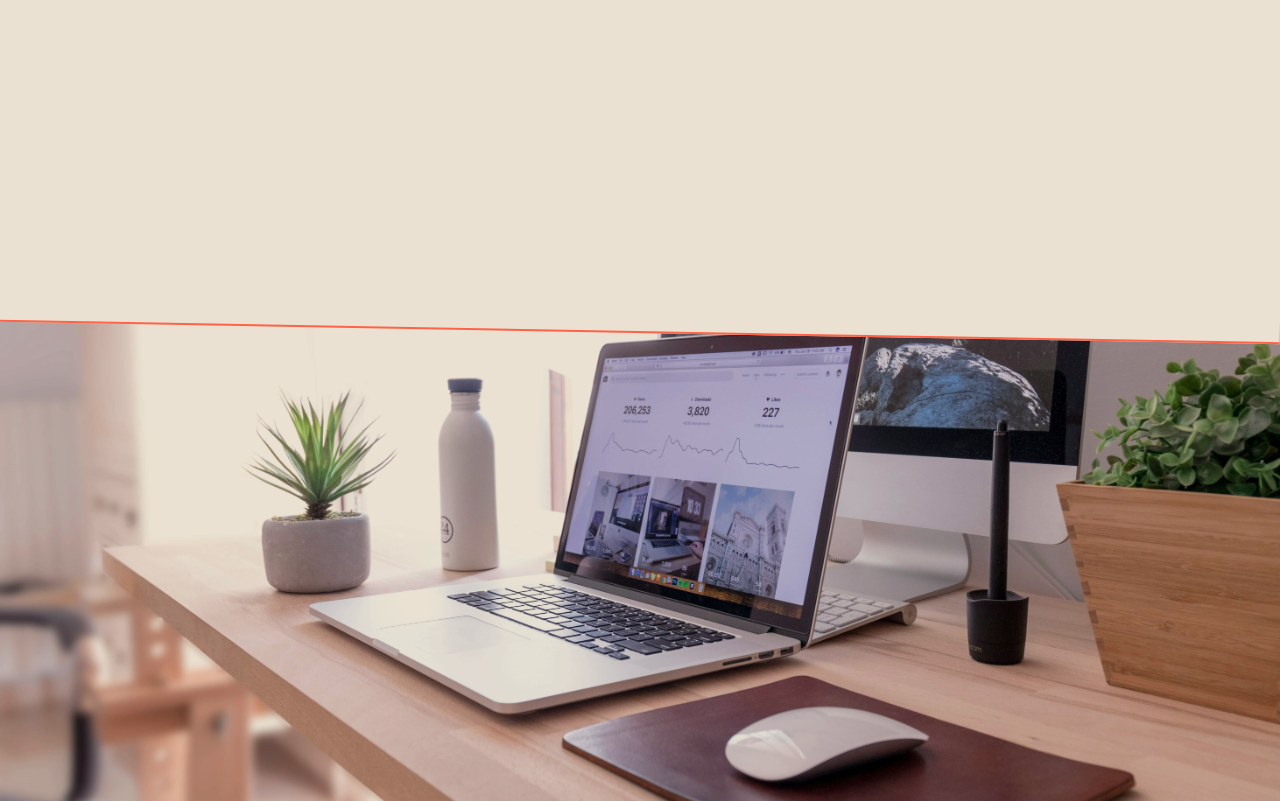
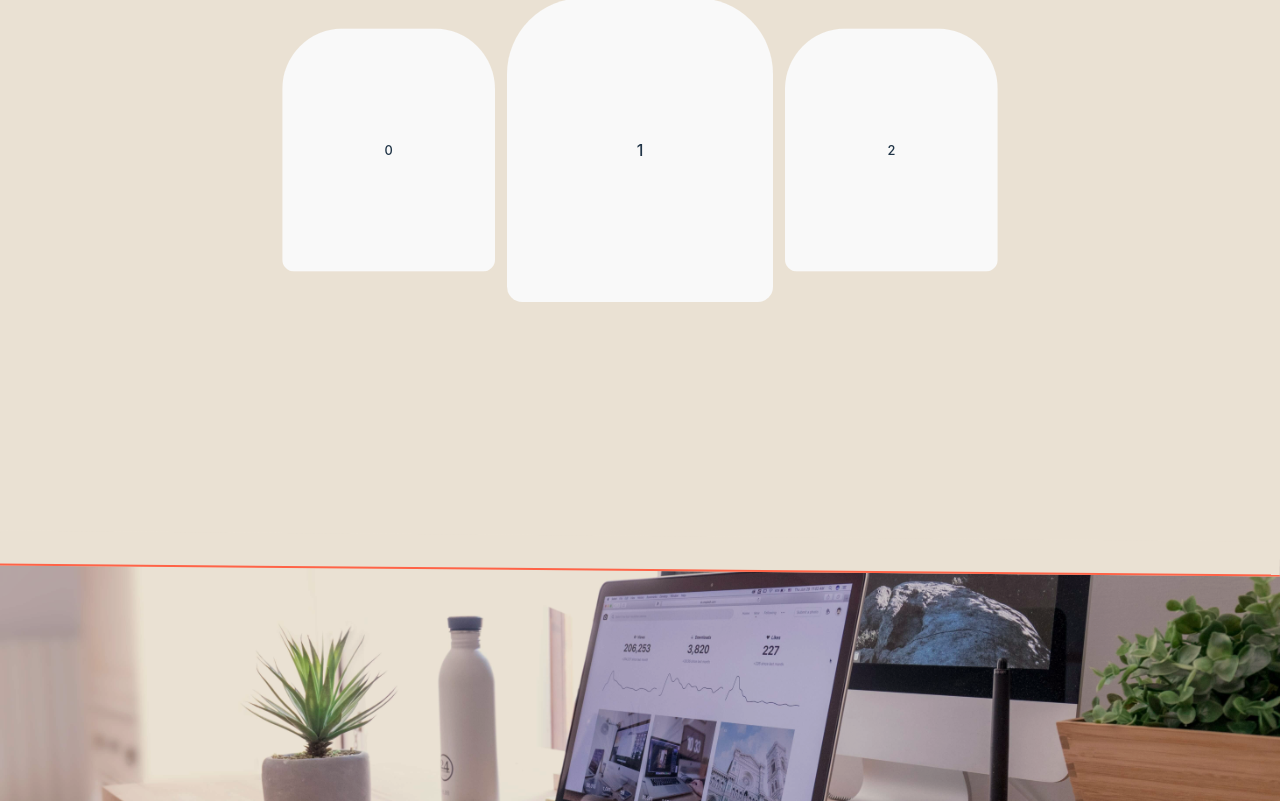
Before and after one commit to EdgarYang791203/about-me, a Vue app: page / in a window 1280 px wide. Shown: the part 1579-2380 px from the top of the page. Built offline with nearby package versions, Linux system fonts and the light colour scheme.

Commit message:
輪播區塊(未完)

```diff
--- a/src/App.vue
+++ b/src/App.vue
@@ -206,6 +206,109 @@ const numberAnimation = async () => {
 };
 // TODO: 時間動畫
 
+// TODO: 輪播
+const sideProjects = [
+  { name: "本站", id: 0 },
+  { name: "memetalk 迷因社群", id: 1 },
+  { name: "poe 拓荒攻略站", id: 2 },
+];
+
+const projectActive = ref(1);
+
+let styleList: any[] = reactive([]);
+
+const setStyle = (values: any) => {
+  if (values) {
+    const { xtrans, scale, opacity, zIndex, pIndex } = values;
+    const transform = `translate(${xtrans - 50}%, ${0 - 50}%) scale(${scale})`;
+    const newStyleList = [...styleList];
+    newStyleList[pIndex] = {
+      zIndex,
+      transform,
+      display: opacity === 0 ? "none" : "inline-block",
+      transition: "transform 0.5s",
+    };
+    Object.assign(styleList, newStyleList);
+  }
+};
+
+const mod = (n: number, m: number) => ((n % m) + m) % m;
+
+const carousel = ref(null);
+
+const arrange = (centerIndex: number) => {
+  const catesReference: any = carousel.value;
+  if (catesReference.children) {
+    styleList = [];
+    const half = (sideProjects.length - 1) / 2;
+    const before = [];
+    for (let i = centerIndex - 1; before.length < half; i--) {
+      const pIndex = mod(i, sideProjects.length);
+      before.push({
+        pIndex,
+        zIndex: 0,
+        xtrans: 0,
+        scale: 1,
+        opacity: 1,
+      });
+    }
+    const after = [];
+    for (
+      let i = centerIndex + 1;
+      after.length < sideProjects.length - before.length - 1;
+      i++
+    ) {
+      const pIndex = mod(i, sideProjects.length);
+      after.push({
+        pIndex,
+        zIndex: 0,
+        xtrans: 0,
+        scale: 1,
+        opacity: 1,
+      });
+    }
+    // console.log(before, after);
+    const centerZIndex = Math.max(before.length, after.length) + 1;
+    setStyle({
+      pIndex: centerIndex,
+      xtrans: 0,
+      scale: 1,
+      opacity: 1,
+      zIndex: centerZIndex,
+    });
+    [before, after].forEach((list: any, listIndex: number) => {
+      let parentTrans = 0;
+
+      if (list) {
+        list.forEach((item: any, i: number) => {
+          const scale = 0.8 ** (i + 1);
+          const absolute = 105 * scale * 1.125 + parentTrans;
+          parentTrans = absolute;
+          const xtrans = (listIndex === 0 ? -1 : 1) * absolute;
+          const opacity = Math.max(1 - 0.25 * (i / 2 + 1) ** 2, 0);
+          const zIndex = Math.max(before.length, after.length) - i;
+          setStyle({
+            pIndex: item.pIndex,
+            xtrans,
+            scale,
+            opacity,
+            zIndex,
+          });
+        });
+      }
+    });
+  }
+};
+
+const arrangeHandler = (id: number) => {
+  const index = sideProjects.findIndex((item) => item.id === id);
+  if (index >= 0) {
+    projectActive.value = id;
+    arrange(index);
+  }
+};
+// TODO: 輪播
+
 let timer: any = ref(null);
 
 onMounted(() => {
@@ -214,6 +317,7 @@ onMounted(() => {
   });
   introTop.value = document.getElementById("INTRO")?.offsetTop || 0;
   // setMarquee();
+  arrange(1);
   determineDecimal();
   timer.value = setInterval(() => {
     numberAnimation();
@@ -292,7 +396,7 @@ onMounted(() => {
   <div class="relative overflow-hidden w-full">
     <!-- TODO: BANNER -->
     <div
-      class="w-full h-screen bg-[url('/image/laptop.jpg')] bg-blend-multiply bg-cover bg-top bg-fixed flex flex-col justify-center px-1 relative after:content-[''] after:z-10 after:absolute after:w-full after:h-[35px] after:bg-[#f9efe1] after:bottom-[-14px] after:left-0 after:rotate-1 after:border-2 after:border-[#FF6347]"
+      class="w-full min-h-screen bg-[url('/image/laptop.jpg')] bg-blend-multiply bg-cover bg-top bg-fixed flex flex-col justify-center px-1 relative after:content-[''] after:z-10 after:absolute after:w-full after:h-[35px] after:bg-[#f9efe1] after:bottom-[-14px] after:left-0 after:rotate-[0.5deg] after:border-2 after:border-[#FF6347] after:border-b-0"
       style="background-color: rgba(216, 216, 216, 1)"
     >
       <div
@@ -327,7 +431,7 @@ onMounted(() => {
   <div
     ref="INTRO"
     id="INTRO"
-    class="py-12 w-full bg-[#f9efe1] border-2 border-[#FF6347] border-t-0 relative"
+    class="py-12 w-full bg-[#f9efe1] border-2 border-[#FF6347] border-t-0 border-b-0 relative"
   >
     <div
       class="text-center w-full mx-auto container xl:max-w-[1200px] max-w-[96%] bg-[#f9efe1] border-2 border-[#4d6085] rounded-[10px] transition-all duration-700"
@@ -375,7 +479,7 @@ onMounted(() => {
               <span>{{ item.year }}</span>
             </div>
             <div
-              class="xl:w-[31vw] w-[40vw] h-[30vh] border-5 border-[#4d6085] absolute"
+              class="xl:w-[31vw] w-[40vw] h-[30vh] max-h-[230px] max-w-[540px] border-5 border-[#4d6085] absolute"
               :style="{
                 top: 'calc(-15vh + 25px)',
                 left: item.dataNum % 2 ? '60px' : 'unset',
@@ -420,13 +524,27 @@ onMounted(() => {
   <div
     ref="PRODUCTS"
     id="PRODUCTS"
-    class="py-12 w-full h-[70vh] relative z-10 after:content-[''] after:absolute after:w-full after:h-[35px] after:bg-[#eae1d3] after:top-[-14px] after:left-0 after:rotate-[-1deg] after:border-0 after:border-t-2 after:border-[#FF6347]"
-  ></div>
+    class="py-12 w-full h-[100vh] relative z-10 after:content-[''] after:absolute after:w-full after:h-[35px] after:bg-[#f9efe1] after:top-[-14px] after:left-0 after:rotate-[-0.5deg] after:border-2 after:border-t-0 after:border-[#FF6347]"
+  >
+    <!-- TODO: 輪播 -->
+    <div class="flex carousel" ref="carousel">
+      <button
+        v-for="(item, index) in sideProjects"
+        :key="item.name"
+        class="project"
+        :class="{ center: projectActive === item.id }"
+        :style="styleList[index]"
+        @click="arrangeHandler(item.id)"
+      >
+        <span>{{ item.id }}</span>
+      </button>
+    </div>
+  </div>
   <!-- TODO: MESSAGE -->
   <div
     ref="MESSAGE"
     id="MESSAGE"
-    class="py-12 w-full h-[70vh] bg-[url('/image/laptop.jpg')] bg-blend-multiply bg-cover bg-bottom bg-fixed bg-[#eae1d3] relative z-10 after:content-[''] after:absolute after:w-full after:h-[35px] after:bg-[#eae1d3] after:top-[-14px] after:left-0 after:rotate-[1deg] after:border-0 after:border-b-2 after:border-[#FF6347]"
+    class="py-12 w-full h-[70vh] bg-[url('/image/laptop.jpg')] bg-blend-multiply bg-cover bg-bottom bg-fixed bg-[#eae1d3] relative z-10 after:content-[''] after:absolute after:w-full after:h-[35px] after:bg-[#eae1d3] after:top-[-14px] after:left-0 after:rotate-[0.5deg] after:border-0 after:border-b-2 after:border-[#FF6347]"
   ></div>
   <div></div>
   <!-- TODO: FOOTER -->
@@ -662,8 +780,9 @@ onMounted(() => {
 .information::before {
   content: attr(data-attr);
   position: absolute;
+  z-index: 5;
   display: inline-block;
-  right: -20%;
+  right: -40px;
   top: 50px;
   opacity: 0;
   writing-mode: vertical-lr;
@@ -671,7 +790,7 @@ onMounted(() => {
   font-size: 24px;
   color: #4d6085;
   font-family: "Gill Sans", "Gill Sans MT", Calibri, "Trebuchet MS", sans-serif;
-  text-shadow: 0px -1px 0px #3e4d6b, 3px -6px #eae1d3, 6px -12px #efededd8;
+  text-shadow: 0px -1px 0px #3e4d6b, 2px -4px #d9d1c5, 4px -6px #eae1d3;
 }
 .information h3 span {
   display: inline-block;
@@ -688,7 +807,33 @@ onMounted(() => {
   transform: rotateX(0deg) perspective(360px);
 }
 .information.visibility::before {
-  right: 0;
+  right: 4px;
   opacity: 1;
 }
+.carousel {
+  min-width: 100%;
+  height: 100%;
+  position: relative;
+  z-index: 10;
+  justify-content: space-around;
+  margin-right: 0;
+  margin-left: 0;
+  flex-wrap: nowrap;
+  overflow-x: visible;
+  padding: 130px 0;
+}
+.carousel .project {
+  position: absolute;
+  left: 50%;
+  top: 50%;
+  z-index: 5;
+  width: 266px;
+  height: 304px;
+  padding: 0;
+  transition: all 0.2s ease-in-out;
+  border-radius: 76px 76px 15.2px 15.2px;
+  overflow: hidden;
+  cursor: pointer;
+  transform: translate(-50%, -50%);
+}
 </style>
--- a/tailwind.config.js
+++ b/tailwind.config.js
@@ -3,6 +3,13 @@ export default {
   content: ["./index.html", "./src/**/*.{vue,js,ts,jsx,tsx}"],
   theme: {
     extend: {
+      screens: {
+        sm: "576px",
+        md: "768px",
+        lg: "1024px",
+        xl: "1200px",
+        huge: "1920px",
+      },
       fontFamily: {
         cabin: ['"Cabin Sketch"', "cursive"],
       },
```
